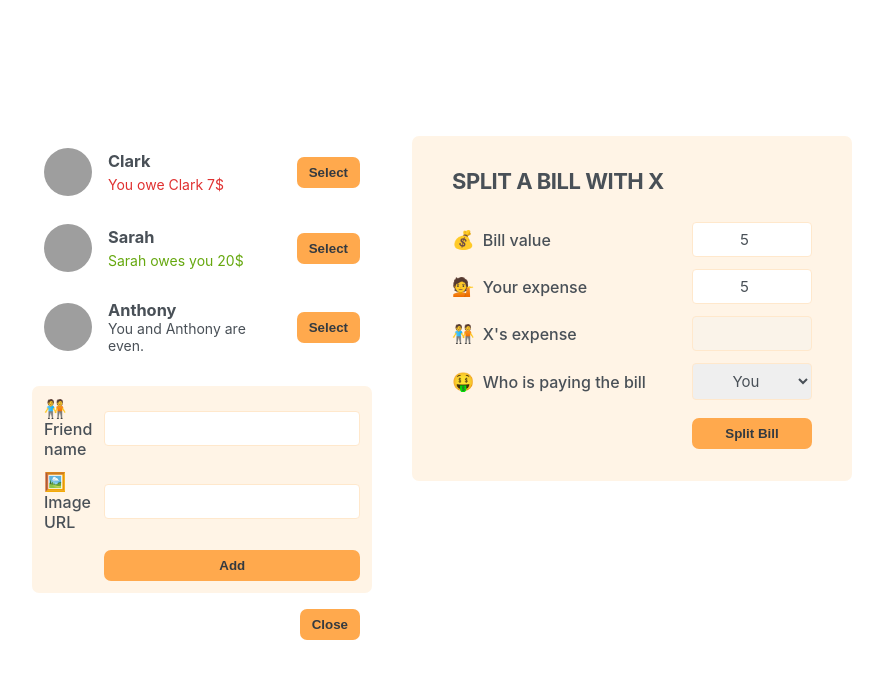
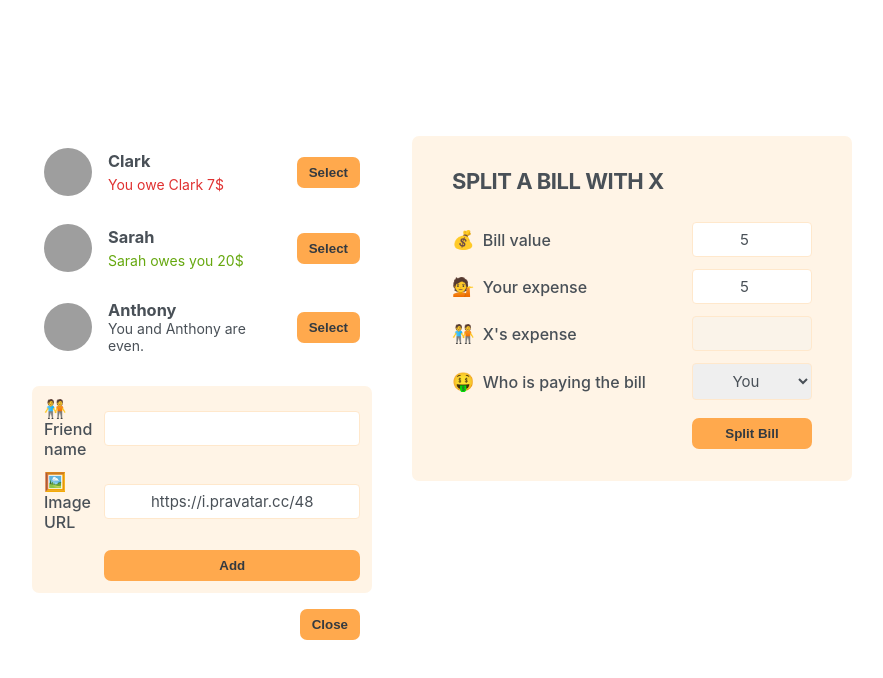
Before and after one commit to agiraldomolina/eat-n-split, a React (Create React App) app: page / in a window 1280 px wide. Both pictures are taken after typing "5", "5" into the empty fields and a click on the button "Add Friend". Shown: the top 678 px of the page, without its empty margins (198-1081 px from the left). Built offline with nearby package versions, Linux system fonts and the light colour scheme; grey boxes are pictures that could not be loaded.

Commit message:
Adding new friend

```diff
--- a/src/components/App.js
+++ b/src/components/App.js
@@ -34,11 +34,23 @@ export default function App(){
     setShowAddFriend((show)=>!show);
   }
 
+  function handleAddNewFriend(newFriend){
+    setFriends((friends)=>[...friends, newFriend]);
+    setShowAddFriend(false);
+  }
+
+  console.log(friends)
+
   return(
     <div className="app">
       <div className="sidebar">
         <FriendList friends={friends}/>
-        {showAddFriend && <FormAddFriend/>}
+        {
+          showAddFriend &&
+          <FormAddFriend
+            onAddNewFriend={handleAddNewFriend}
+          />
+        }
 
         <Button onClick={handleShowAddFriend}
         >
--- a/src/components/FormAddFriend.js
+++ b/src/components/FormAddFriend.js
@@ -1,11 +1,53 @@
+import {useState} from "react";
 import Button from "./Button"
-export default function FormAddFriend(){
-    return <form className="form-add-friend">
-        <label>🧑‍🤝‍🧑 Friend name</label>
-        <input type="text"></input>
+export default function FormAddFriend({onAddNewFriend}){
+    const [name, setName] = useState("");
+    const [image, setImage] = useState("https://i.pravatar.cc/48");
 
-        <label>🖼️Image URL</label>
-        <input type="text"></input>
-        <Button>Add</Button>
-    </form>
+    function handleSubmit(e){
+        e.preventDefault();
+
+        if (!name ||!image) return;
+
+        const id = crypto.randomUUID();
+
+        const newFriend ={
+            id,
+            name,
+            image: `${image}?{id}`,
+            balance:0,
+        };
+
+        onAddNewFriend(newFriend);
+
+        setName("");
+        setImage("https://i.pravatar.cc/48");
+    }
+
+
+    return (
+        <form
+            className="form-add-friend"
+            onSubmit={handleSubmit}
+        >
+            <label>🧑‍🤝‍🧑 Friend name</label>
+            <input
+                type="text"
+                value={name}
+                onChange={(e)=>setName(e.target.value)}
+            >
+
+            </input>
+
+            <label>🖼️Image URL</label>
+            <input
+                type="text"
+                value={image}
+                onChange={(e)=>setImage(e.target.value)}
+            >
+
+            </input>
+            <Button >Add</Button>
+        </form>
+    )
 }
```
